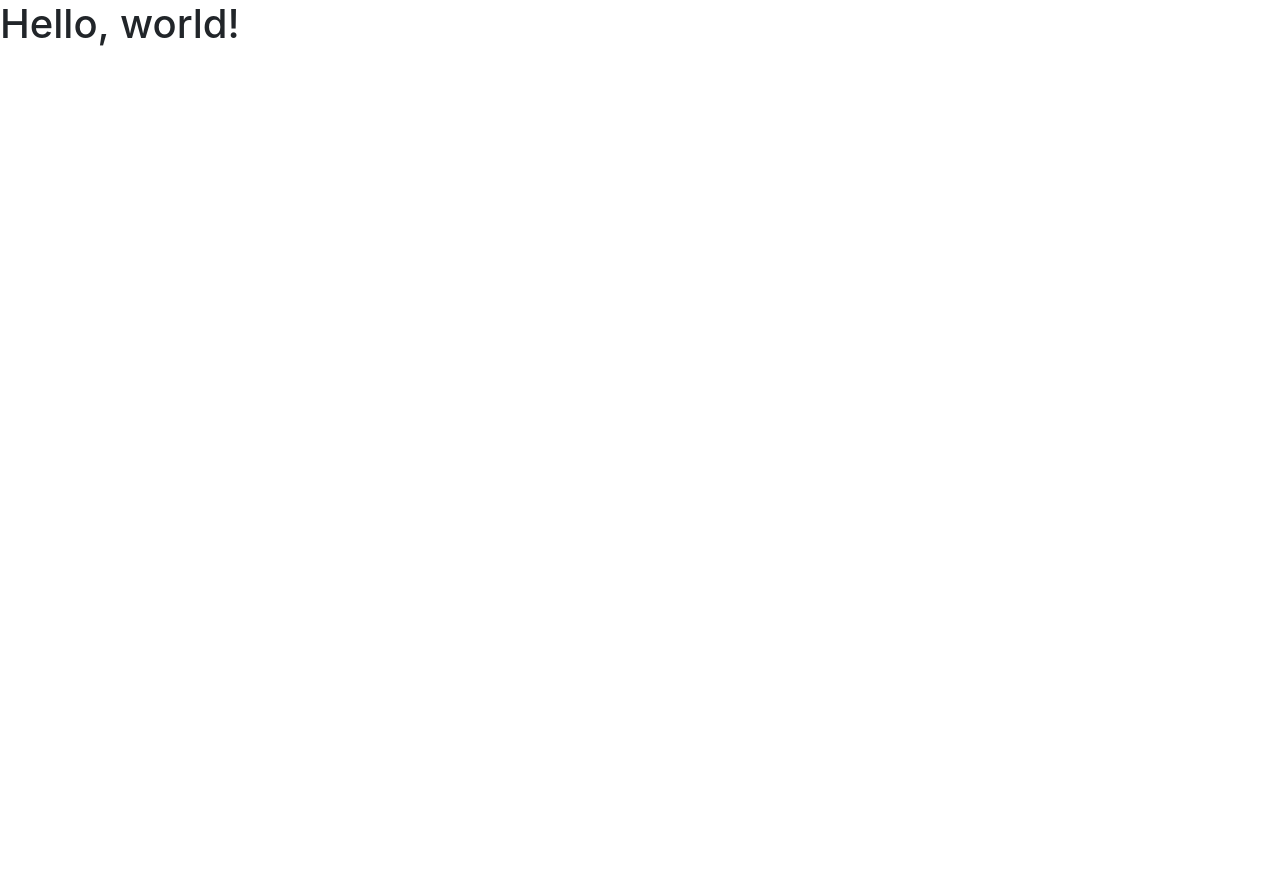
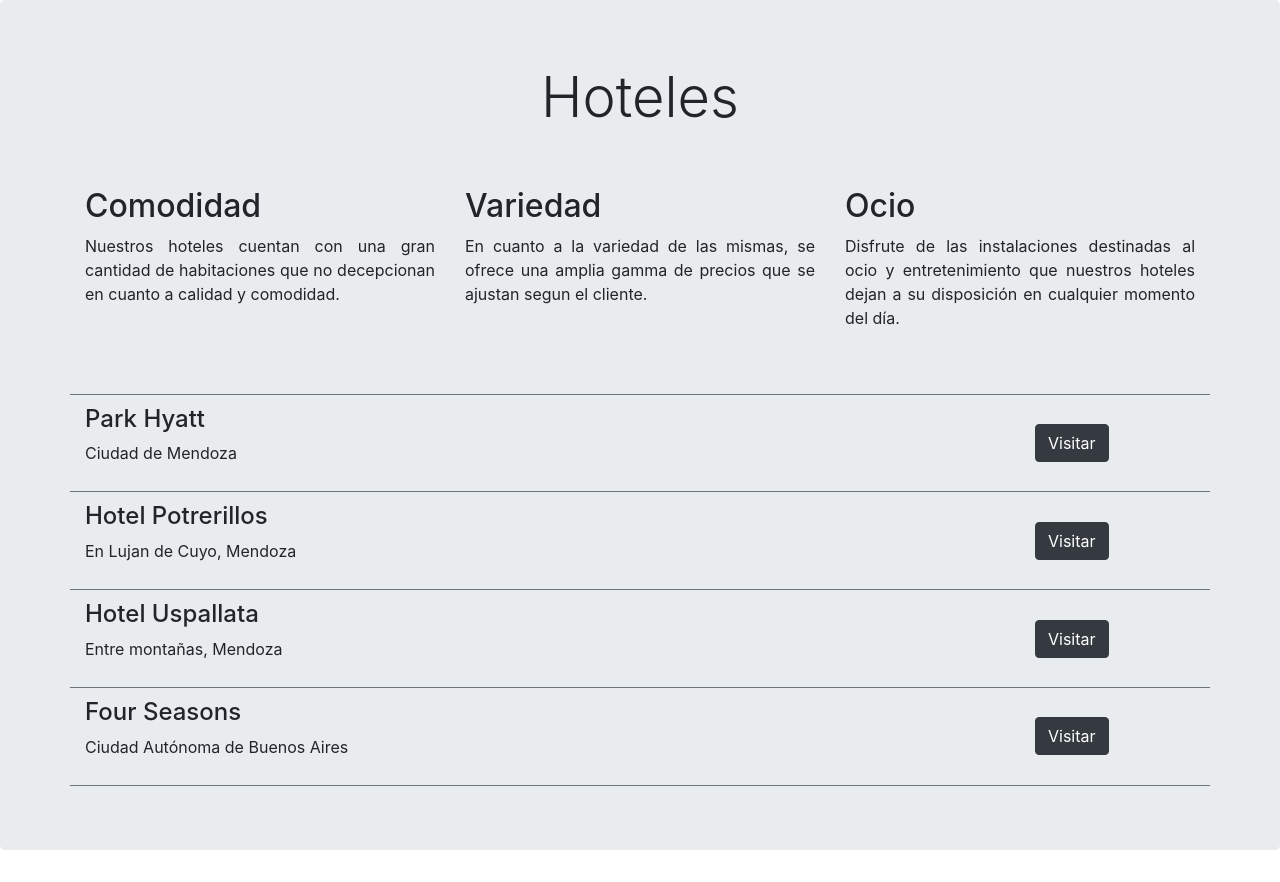
Before and after one commit to JuaniOlguin/guia-hoteles, a website: page index.html in a window 1280 px wide. Before the commit the page ends 800 px from the top, so only its background shows below. Drawn offline with nearby package versions, Linux system fonts and the light colour scheme.

Commit message:
Agregada lista de hoteles y descripciones

```diff
--- a/index.html
+++ b/index.html
@@ -8,10 +8,79 @@
     <!-- Bootstrap CSS -->
     <link rel="stylesheet" href="node_modules/bootstrap/dist/css/bootstrap.min.css">
 
-    <title>Hello, world!</title>
+    <title>Guía Hoteles</title>
   </head>
   <body>
-    <h1>Hello, world!</h1>
+
+    <div class="jumbotron">
+        <div class="container">
+            <div class="row justify-content-center">
+                <h1 class="display-4">Hoteles</h1>
+            </div>
+            <br><br>
+            <div class="row">
+                <div class="col-sm-12 col-lg-4">
+                    <h2>Comodidad</h2>
+                    <p class="text-justify">Nuestros hoteles cuentan con una gran cantidad de habitaciones que no decepcionan en cuanto a calidad y comodidad.</p>
+                </div>
+                <div class="col-sm-6 col-lg-4">
+                    <h2>Variedad</h2>
+                    <p class="text-justify">En cuanto a la variedad de las mismas, se ofrece una amplia gamma de precios que se ajustan segun el cliente.</p>
+                </div>
+                <div class="col-sm-6 col-lg-4">
+                    <h2>Ocio</h2>
+                    <p class="text-justify">Disfrute de las instalaciones destinadas al ocio y entretenimiento que nuestros hoteles dejan a su disposición en cualquier momento del día.</p>
+                </div>
+            </div>
+
+            <br><br>
+
+            <div class="row justify-content-between border-bottom border-top border-secondary" style="padding-bottom: 10px;padding-top:10px;">
+                <div class="col-sm-12 col-md-4">
+                    <h4>Park Hyatt</h4>
+                    <p>Ciudad de Mendoza</p>
+                </div>
+                <div class="col-2 align-self-center">
+                    <button class="btn btn-dark">Visitar</button>
+                </div>
+            </div>
+            <div class="row justify-content-between border-bottom border-secondary" style="padding-bottom: 10px;padding-top:10px">
+                <div class="col-sm-12 col-md-4">
+                    <h4>Hotel Potrerillos</h4>
+                    <p>En Lujan de Cuyo, Mendoza</p>
+                </div>
+                <div class="col-2 align-self-center">
+                    <button class="btn btn-dark">Visitar</button>
+                </div>
+            </div>
+            <div class="row justify-content-between border-bottom border-secondary" style="padding-bottom: 10px;padding-top:10px">
+                <div class="col-sm-12 col-md-4">
+                    <h4>Hotel Uspallata</h4>
+                    <p>Entre montañas, Mendoza</p>
+                </div>
+                <div class="col-2 align-self-center">
+                    <button class="btn btn-dark">Visitar</button>
+                </div>
+            </div>
+            <div class="row justify-content-between border-bottom border-secondary" style="padding-bottom: 10px;padding-top:10px">
+                <div class="col-sm-12 col-md-4">
+                    <h4>Four Seasons</h4>
+                    <p>Ciudad Autónoma de Buenos Aires</p>
+                </div>
+                <div class="col-2 align-self-center">
+                    <button class="btn btn-dark">Visitar</button>
+                </div>
+            </div>
+
+
+
+
+
+            </div>
+
+        </div>
+
+    </div>
 
 
 
```
